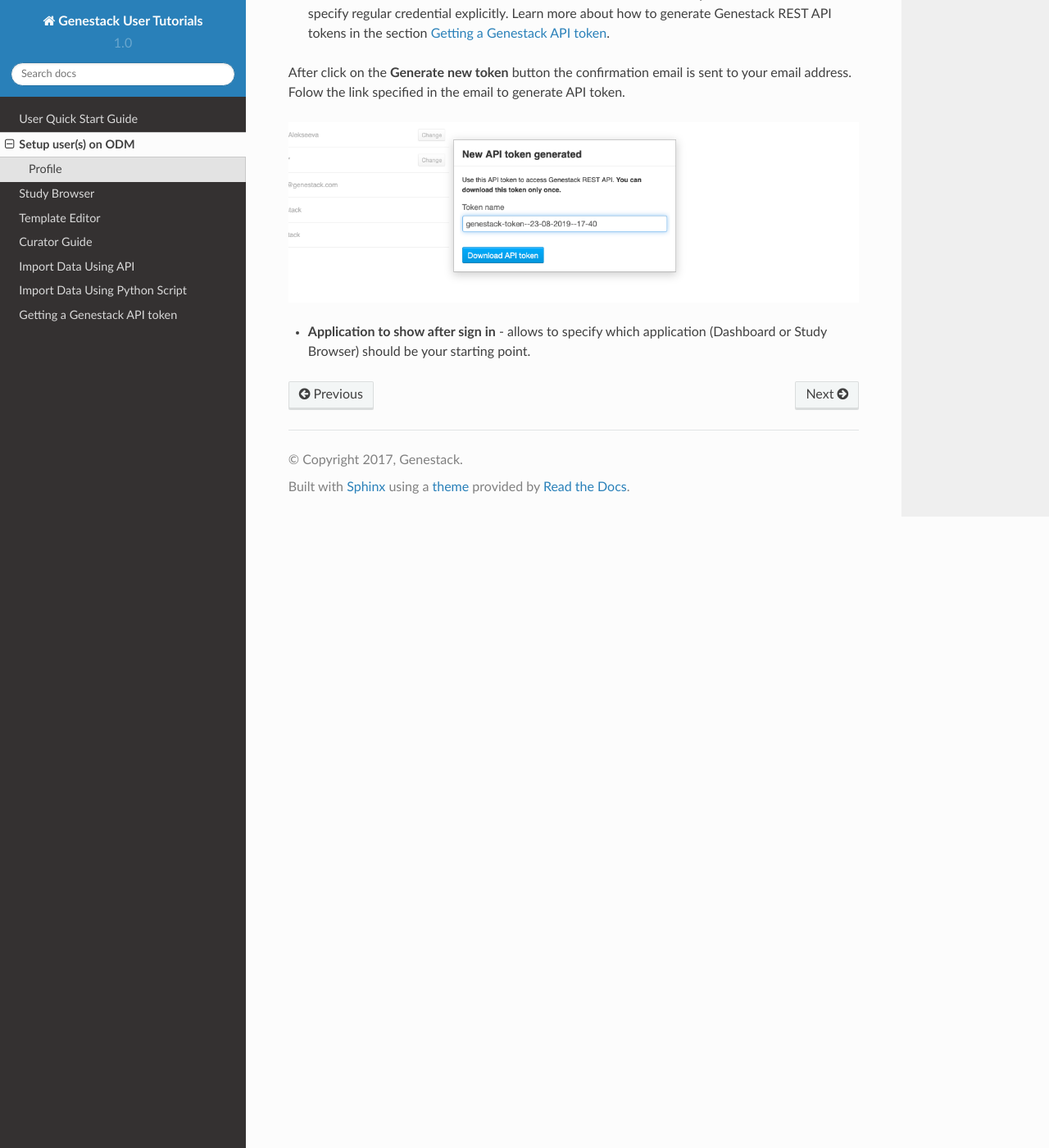
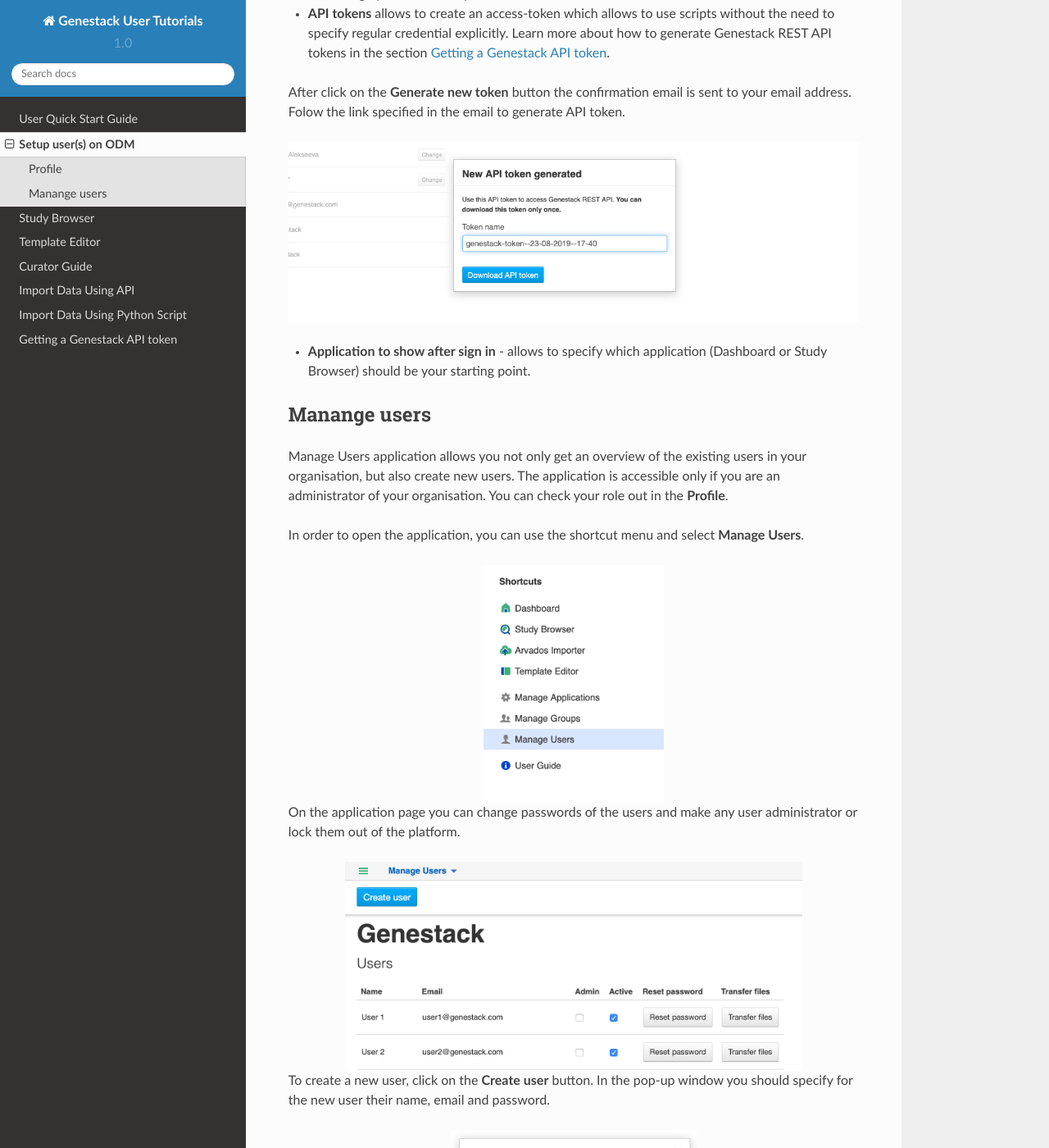
Before and after one commit to genestack/user-guide, a Sphinx documentation site: the page built from source/doc-odm-user-guide/setup.rst, in a window 1280 px wide and 1400 px high, scrolled down 1226 px. Shown: the whole window at 82% size. Built offline with Sphinx 7.4.7 and the Read the Docs theme 2.0.0, drawn with Linux system fonts in a browser that asks for light colours; some of the changed text lies outside the part shown.

Commit message:
add "manage users" section

```diff
--- a/source/doc-odm-user-guide/setup.rst
+++ b/source/doc-odm-user-guide/setup.rst
@@ -6,7 +6,7 @@
 
 Click on your username (your email address) in the upper right corner
 to have access to your profile and sign out of the platform.
-Click **Profile** to explore the profile.
+Click **Profile** to explore the profile and change settings of your account if needed.
 
 .. image:: images/profile-1.png
 
@@ -29,3 +29,34 @@
 
 - **Application to show after sign in** - allows to specify which application (Dashboard or Study Browser) should
   be your starting point.
+
+
+
+Manange users
+*************
+
+Manage Users application allows you not only get an overview of the existing users in your organisation,
+but also create new users. The application is accessible only if you are
+an administrator of your organisation. You can check your role out in the **Profile**.
+
+In order to open the application, you can use the shortcut menu and select **Manage Users**.
+
+.. image:: images/shortcuts-users.png
+   :scale: 40 %
+   :align: center
+
+On the application page you can change passwords of the users and make any
+user administrator or lock them out of the platform.
+
+.. image:: images/manage-users.png
+   :scale: 40 %
+   :align: center
+
+To create a new user, click on the **Create user** button. In the pop-up window you should specify for
+the new user their name, email and password.
+
+.. image:: images/new-user.png
+   :scale: 35 %
+   :align: center
+
+As the user is created, they can log in using the specified credentials.
```
Also changed, not shown: source/doc-odm-user-guide/images/manage-users.png (added), source/doc-odm-user-guide/images/new-user.png (added), source/doc-odm-user-guide/images/shortcuts-users.png (added).
